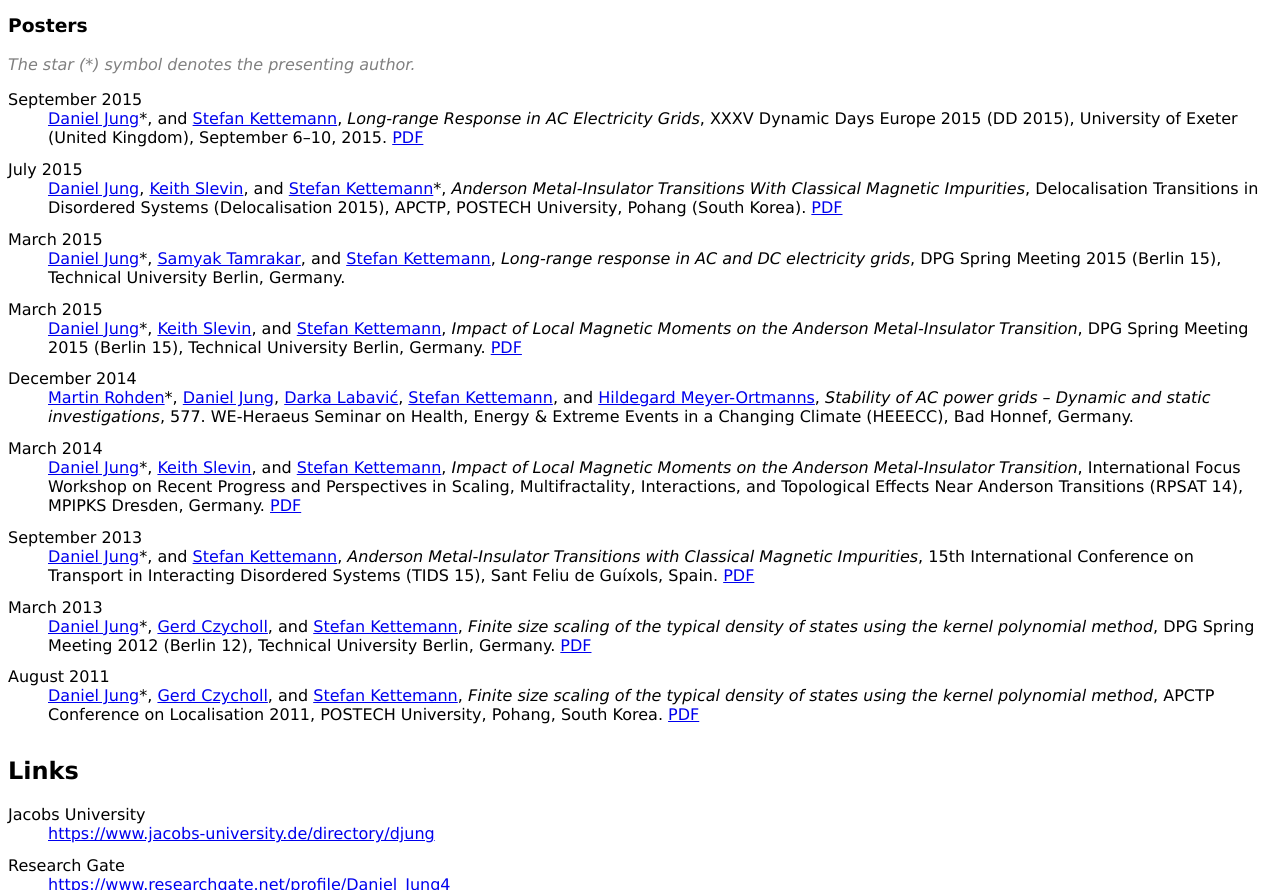
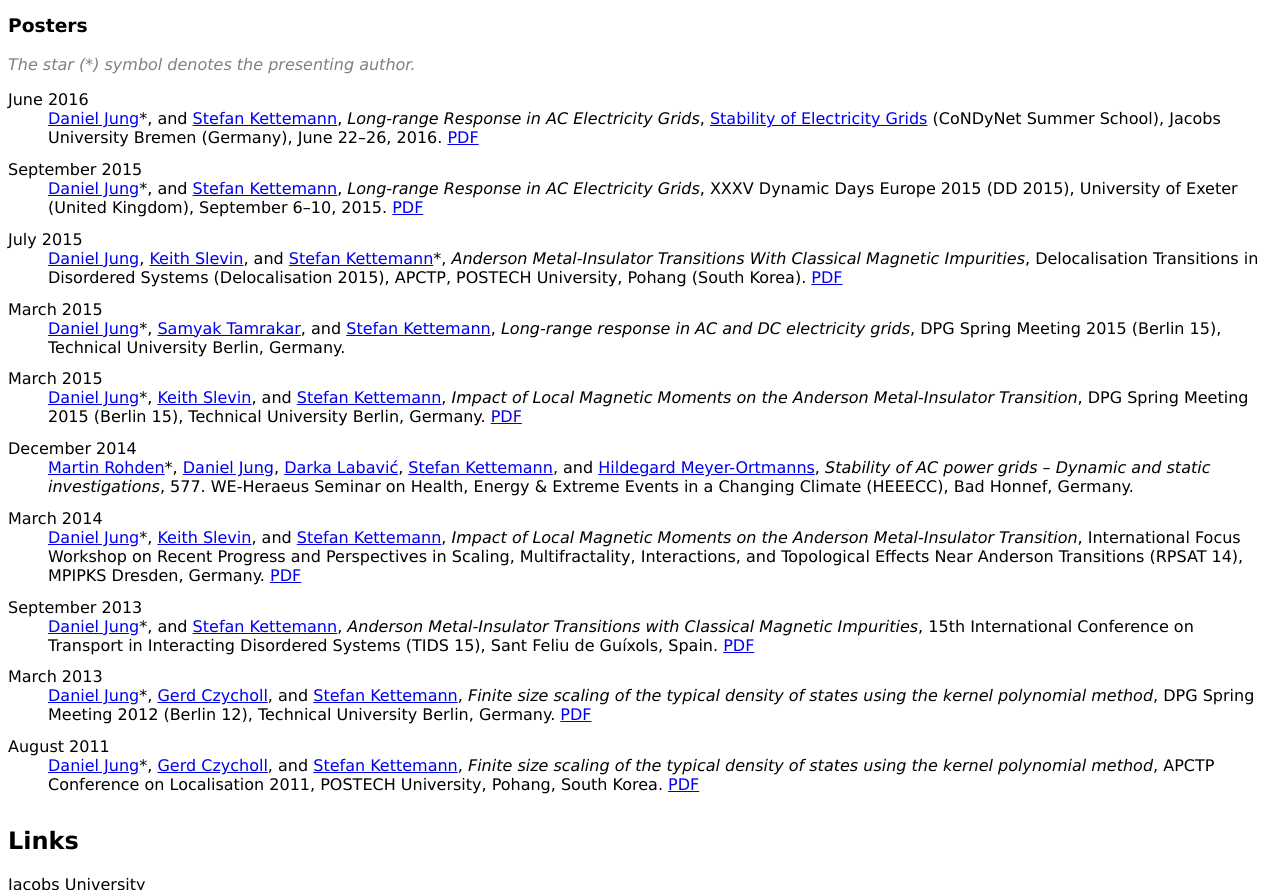
Before and after one commit to proggy/proggy.github.io, a plain HTML site: page index.html in a window 1280 px wide. Shown: the part 1597-2487 px from the top of the page. Drawn offline with Linux system fonts and the light colour scheme.

Commit message:
added poster summer school

```diff
--- a/index.html
+++ b/index.html
@@ -253,6 +253,21 @@
         <dl class="cvlist">
             </dd>
 
+            <dt>June 2016</dt>
+            <dd>
+                <span class="presauth">
+                <a href="http://proggy.github.io/">Daniel Jung</a></span>,
+                and
+                <a href="http://skettemann.user.jacobs-university.de/">Stefan
+                    Kettemann</a>,
+                <span class="pubtitle">Long-range Response in AC Electricity
+                    Grids</span>,
+                <a href="http://condynet.user.jacobs-university.de/">Stability
+                    of Electricity Grids</a> (CoNDyNet Summer School),
+                Jacobs University Bremen (Germany), June 22&ndash;26, 2016.
+                <a href="summer-school-poster.pdf">PDF</a>
+            </dd>
+
             <dt>September 2015</dt>
             <dd>
                 <span class="presauth">
```
Also changed, not shown: 1 other file.
